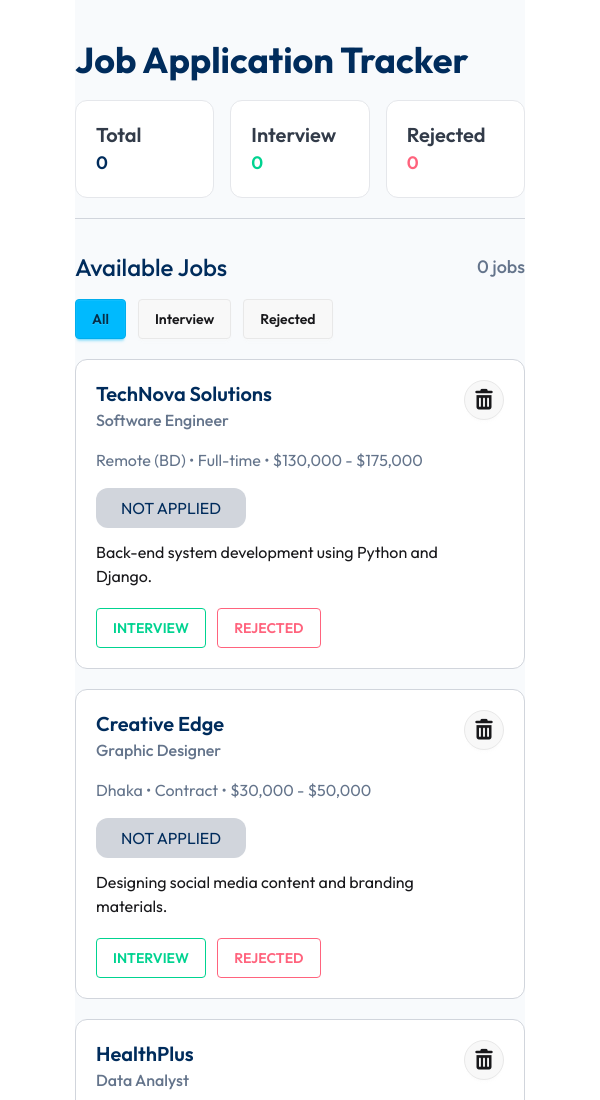
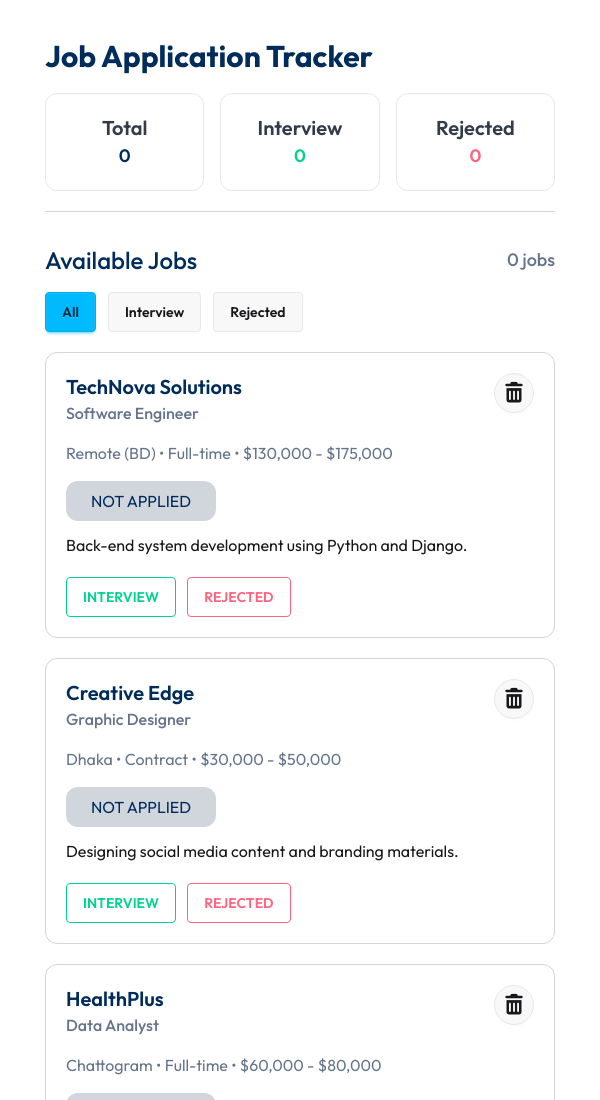
Before and after one commit to mdwahidullah0243-commits/B13--Assignment-4, a plain HTML site: page index.html in a window 600 px wide. Shown: the top 1100 px of the page. Drawn offline with nearby package versions, Linux system fonts and the light colour scheme.

Commit message:
The UI responsived for mobile devices

```diff
--- a/index.html
+++ b/index.html
@@ -26,6 +26,9 @@
         integrity="sha512-2SwdPD6INVrV/lHTZbO2nodKhrnDdJK9/kg2XD1r9uGqPo1cUbujc+IYdlYdEErWNu69gVcYgdxlmVmzTWnetw=="
         crossorigin="anonymous" referrerpolicy="no-referrer" />
 
+    <!-- responsive css file -->
+    <link rel="stylesheet" href="responsive.css">
+
     <!-- CSS Style -->
     <style>
         * {
@@ -34,17 +37,17 @@
     </style>
 </head>
 
-<body class="min-h-screen w-9/12 mx-auto bg-[#F8FAFC]">
+<body class="min-h-screen w-9/12 mx-auto sm:max-md:w-10/12">
     <header class="pt-10 space-y-5">
-        <!-- job-title -->
-        <h1 class="text-4xl text-[#002C5C] font-bold">
+        <!-- Website name -->
+        <h1 class="website-name text-4xl text-[#002C5C] font-bold">
             Job Application Tracker
         </h1>
 
-        <!-- score-cards -->
+        <!-- Dashboard -->
         <div class="grid grid-cols-3 gap-4">
             <!-- card-1 -->
-            <div class="bg-white p-5 border border-gray-200 rounded-xl">
+            <div class="dashboard-card bg-white p-5 border border-gray-200 rounded-xl">
                 <p class="text-[#323B49] font-semibold text-xl">
                     Total
                 </p>
@@ -54,7 +57,7 @@
             </div>
 
             <!-- card-2 -->
-            <div class="bg-white p-5 border border-gray-200 rounded-xl">
+            <div class="dashboard-card bg-white p-5 border border-gray-200 rounded-xl">
                 <p class="text-[#323B49] font-semibold text-xl">
                     Interview
                 </p>
@@ -64,7 +67,7 @@
             </div>
 
             <!-- card-3 -->
-            <div class="bg-white p-5 border border-gray-200 rounded-xl">
+            <div class="dashboard-card bg-white p-5 border border-gray-200 rounded-xl">
                 <p class="text-[#323B49] font-semibold text-xl">
                     Rejected
                 </p>
@@ -77,8 +80,10 @@
 
     <hr class="text-gray-300 mt-5">
 
-    <main class="mt-8">
-        <!-- highlight available jobs -->
+    <main class="my-8">
+        <!-- Available Jobs Section -->
+
+        <!-- title & jobs count -->
         <div class="flex justify-between items-center">
             <h3 class="text-2xl font-medium text-[#002C5C]">Available Jobs</h3>
             <p class="text-lg text-[#64748B] font-medium">
@@ -86,7 +91,7 @@
             </p>
         </div>
 
-        <!-- filtered buttons -->
+        <!-- 3 different tab -->
         <div class="mt-4 flex gap-3">
             <button class="btn btn-info">All</button>
             <button class="btn">Interview</button>
@@ -94,6 +99,7 @@
         </div>
 
         <!-- job cards section -->
+
         <section id="all-job-cards" class="space-y-5 mt-5">
             <!-- card-1 -->
             <div class="bg-white border border-gray-300 rounded-xl p-5 flex justify-between">
--- /dev/null
+++ b/responsive.css
@@ -0,0 +1,12 @@
+@media screen and (min-width: 500px) and (max-width: 639px) {
+    body {
+        width: 85%;
+        margin-inline: auto;
+    }
+    .website-name {
+        font-size: 30px;
+    }
+    .dashboard-card p {
+        text-align: center;
+    }
+}
```
